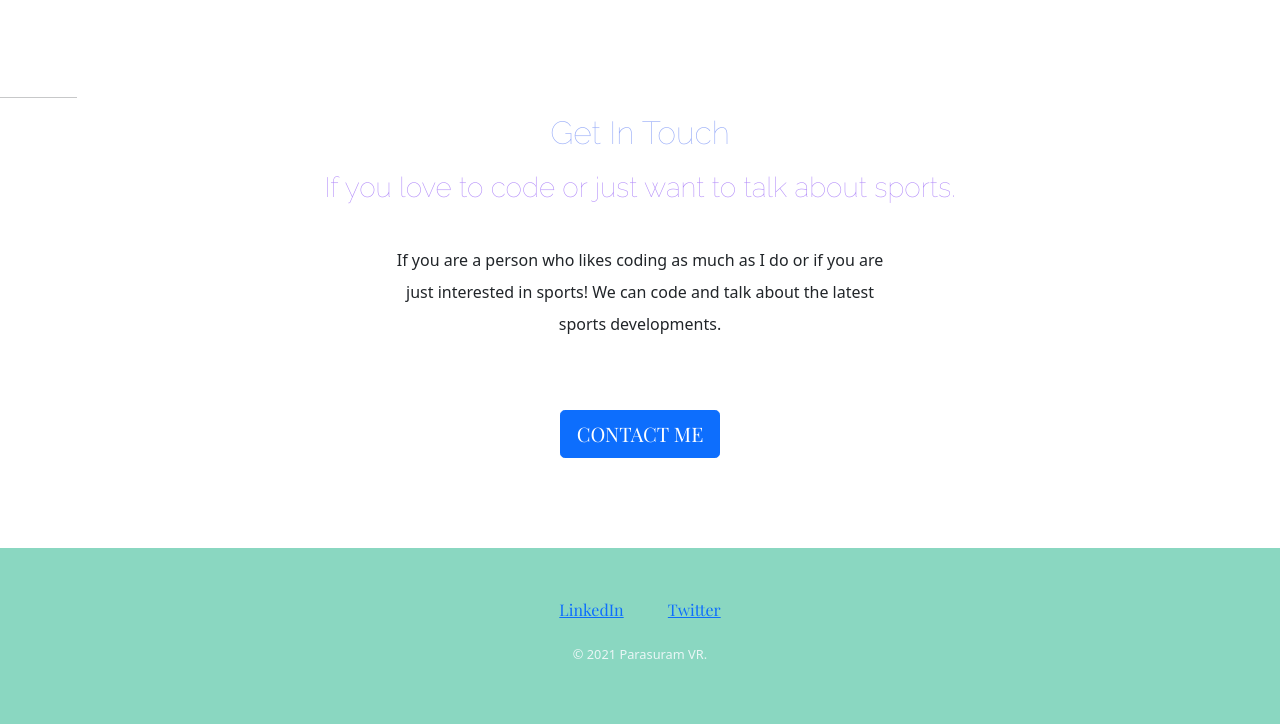
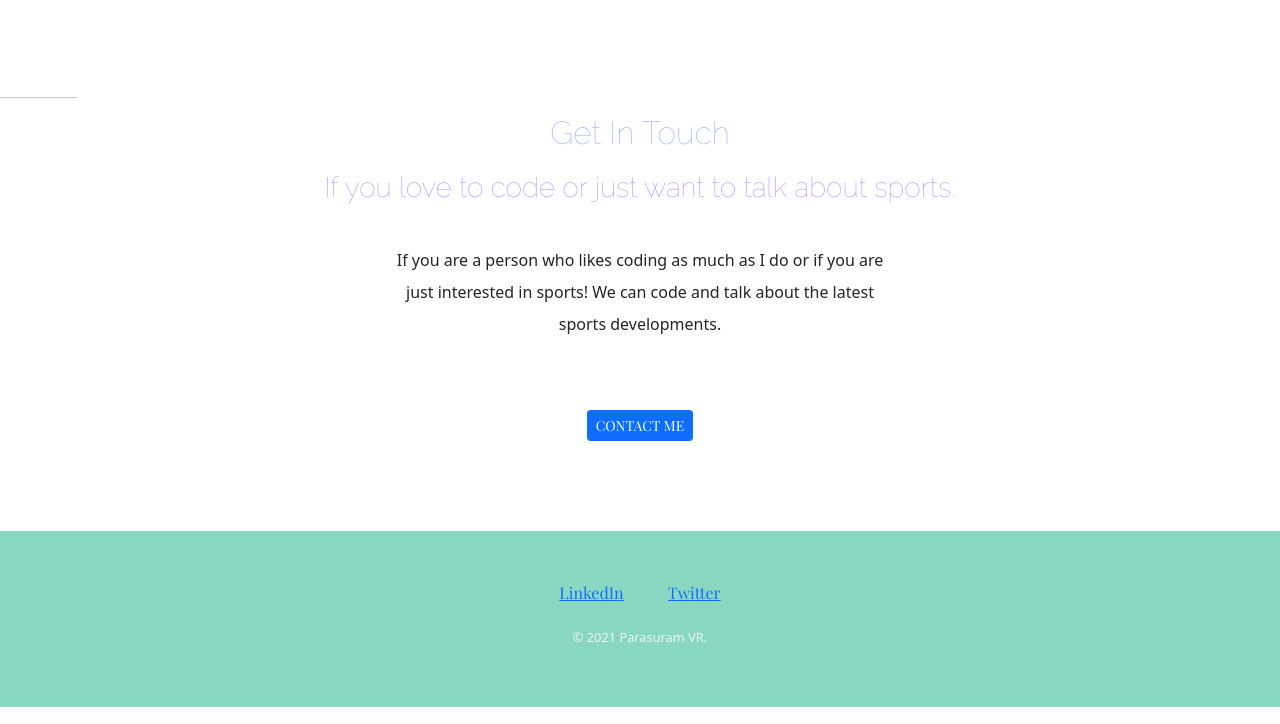
Before and after one commit to parasu-coder/cv, a plain HTML site: page index.html in a window 1280 px wide. Shown: the part 1521-2245 px from the top of the page. Drawn offline with nearby package versions, Linux system fonts and the light colour scheme.

Commit message:
Update index.html

```diff
--- a/index.html
+++ b/index.html
@@ -51,7 +51,7 @@
       <h2>Get In Touch</h2>
       <h3>If you love to code or just want to talk about sports.</h3>
       <p class="contact-message">If you are a person who likes coding as much as I do or if you are just interested in sports! We can code and talk about the latest sports developments.</p>
-      <a class="btn btn-primary btn-lg" href="mailto:parasu.vr@gmail.com">CONTACT ME</a>
+      <a class="btn btn-primary btn-sm" href="mailto:parasu.vr@gmail.com">CONTACT ME</a>
     </div>
   </div>
 
```
